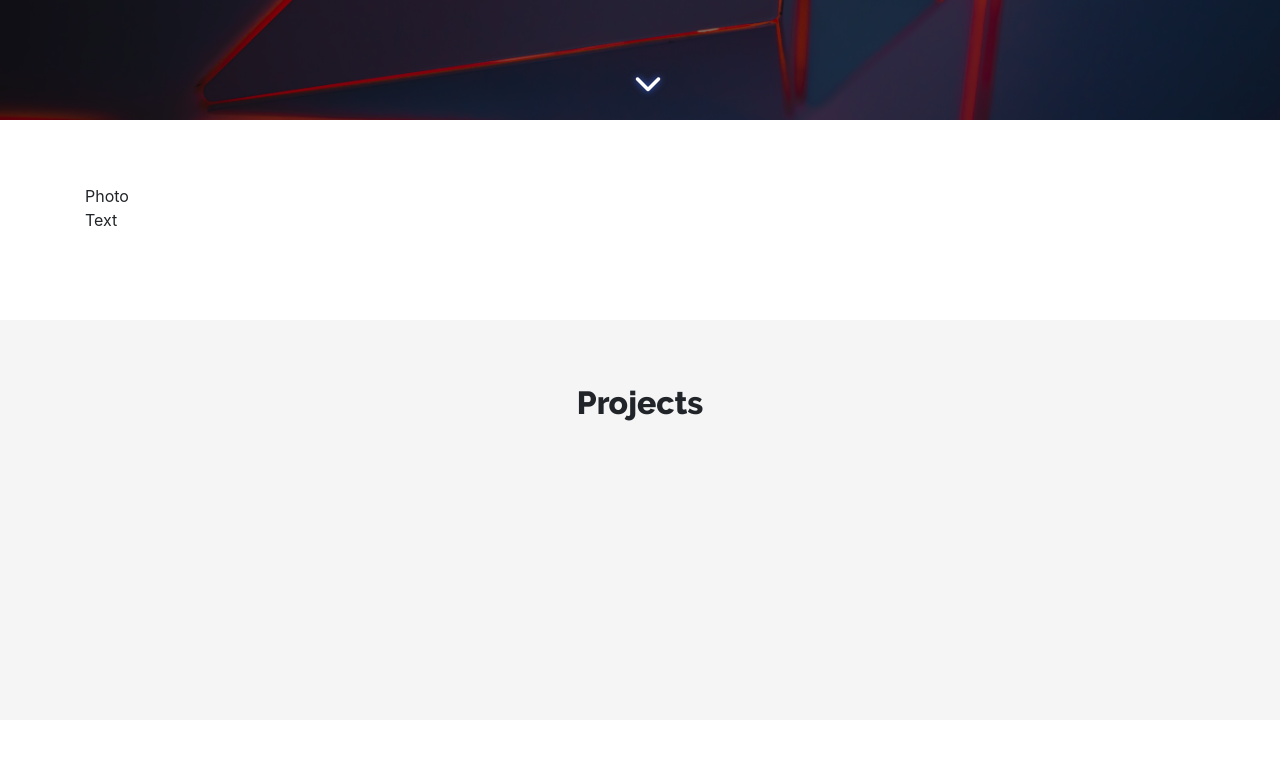
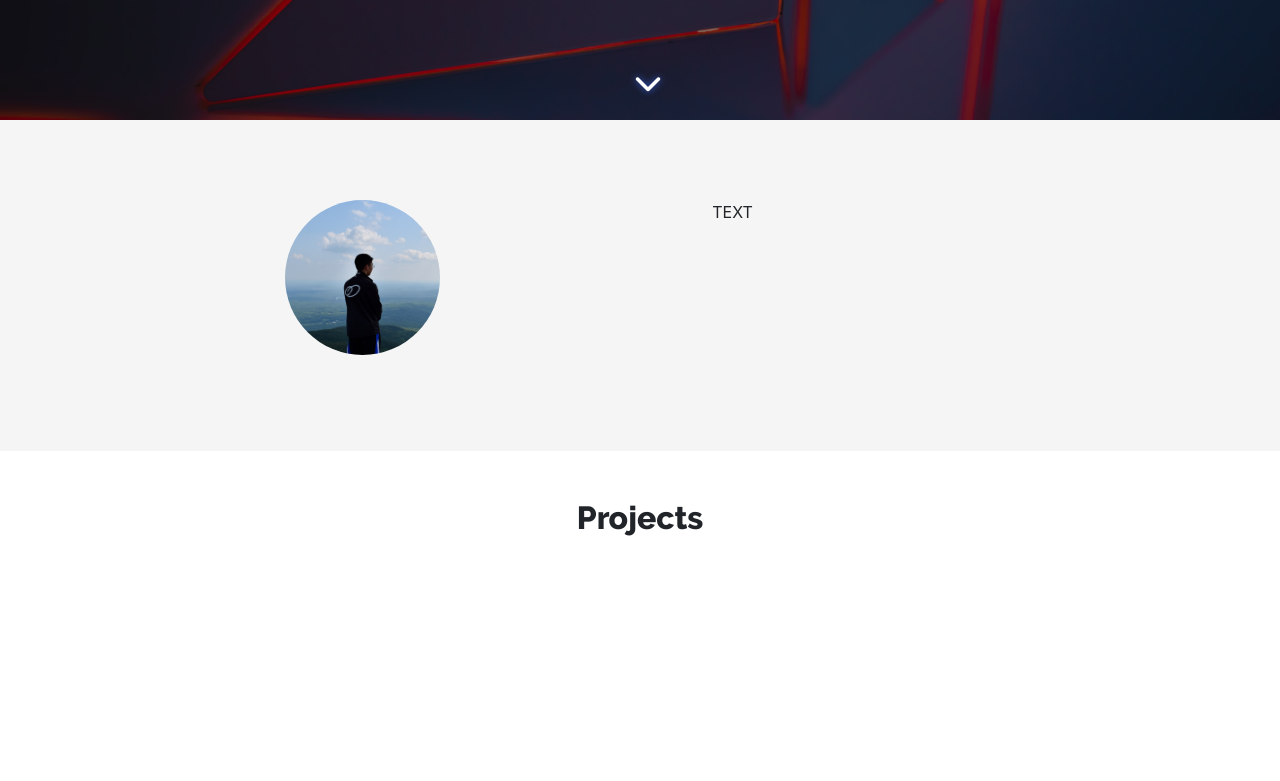
Before and after one commit to LTSENG01/ltseng01.github.io, a plain HTML site: page index.html in a window 1280 px wide. Shown: the part 680-1461 px from the top of the page. Drawn offline with nearby package versions, Linux system fonts and the light colour scheme.

Commit message:
Add favicons, profile pic, and update layout

```diff
--- a/index.html
+++ b/index.html
@@ -5,6 +5,7 @@
     <meta name="viewport" content="width=device-width, initial-scale=1, shrink-to-fit=no">
 	<meta name="keywords" content="Larry Tseng, UMass Amherst, CICS, Westwood High School, Web Developer, Programmer, Photographer, Robotics, Game Developer, App Developer, iOS">
 	<meta name="author" content="Larry Tseng">
+
     <title>Larry Tseng</title>
 
     <link href="https://stackpath.bootstrapcdn.com/bootstrap/4.4.1/css/bootstrap.min.css" rel="stylesheet" integrity="sha384-Vkoo8x4CGsO3+Hhxv8T/Q5PaXtkKtu6ug5TOeNV6gBiFeWPGFN9MuhOf23Q9Ifjh" crossorigin="anonymous">
@@ -14,6 +15,10 @@
     <link href="./lib/hover/hover-min.css" rel="stylesheet" type="text/css" media="all">
 
     <link href="main.css" rel="stylesheet" type="text/css">
+
+    <link rel="apple-touch-icon" sizes="180x180" href="./apple-touch-icon.png">
+    <link rel="icon" type="image/png" sizes="32x32" href="./favicon-32x32.png">
+    <link rel="icon" type="image/png" sizes="16x16" href="./favicon-16x16.png">
 </head>
 <body>
     <div class="container-fluid">
@@ -39,9 +44,18 @@
         </div>
         <!-- ABOUT ME SECTION -->
         <div class="section" id="about-me">
-            <div class="container"> <!-- 2/3 layout, stack on mobile -->
-                <div id="about-photo">Photo</div> <!-- Square photo with round mask overlay -->
-                <div id="about-content">Text</div> <!-- short paragraph/bullets introduction -->
+            <div class="container">
+                <div class="container" id="about-photo">
+                    <div class="row">
+                        <div class="offset-3 col-6 offset-sm-0 col-sm-4 offset-md-1 col-md-3 offset-lg-2 col-lg-2  text-center">
+                            <img src="./images/profile.png" alt="Profile Picture" class="rounded-circle img-fluid">
+                        </div>
+                        <div class="col-12 col-sm-7 col-lg-6 text-center" id="about-content">
+                            TEXT
+                        </div>
+                        <div class="col-md-1 col-lg-2"></div>   <!-- offset margin -->
+                    </div>
+                </div>
             </div>
         </div>
         <!-- PROJECTS SECTION -->
--- a/main.css
+++ b/main.css
@@ -85,11 +85,6 @@ footer .footer-text {
     padding-right: 0;
 }
 
-.container {
-    padding-top: 3rem;
-    padding-bottom: 3rem;
-}
-
 .page {
     padding-top: 1rem;
     padding-bottom: 2rem;
@@ -102,6 +97,11 @@ footer .footer-text {
     padding-bottom: 2rem;
     min-width: 100vw;
     min-height: 25vh;
+}
+
+.container {
+    padding-top: 2rem;
+    padding-bottom: 2rem;
 }
 
 .section-header {
@@ -204,12 +204,20 @@ footer .footer-text {
     display: block;
 }
 
+#about-me {
+    background-color: #F5F5F5;
+}
+
 #instagram-logo {
     background-image: url("images/instagram-gradient.png");
     background-size: 100px 100px;
 }
 
 #projects {
+    background-color: #FFFFFF;
+}
+
+#resume {
     background-color: #F5F5F5;
 }
 
@@ -219,7 +227,7 @@ footer .footer-text {
 
 #contact {
     color: white;
-    background-color: #800108;  /* todo CHANGE */
+    background-color: #800108;
 }
 
 /* MEDIA STYLES */
```
Also changed, not shown: apple-touch-icon.png (added), favicon-16x16.png (added), favicon-32x32.png (added), favicon.ico (added), images/profile.png (added), 1 other file.
